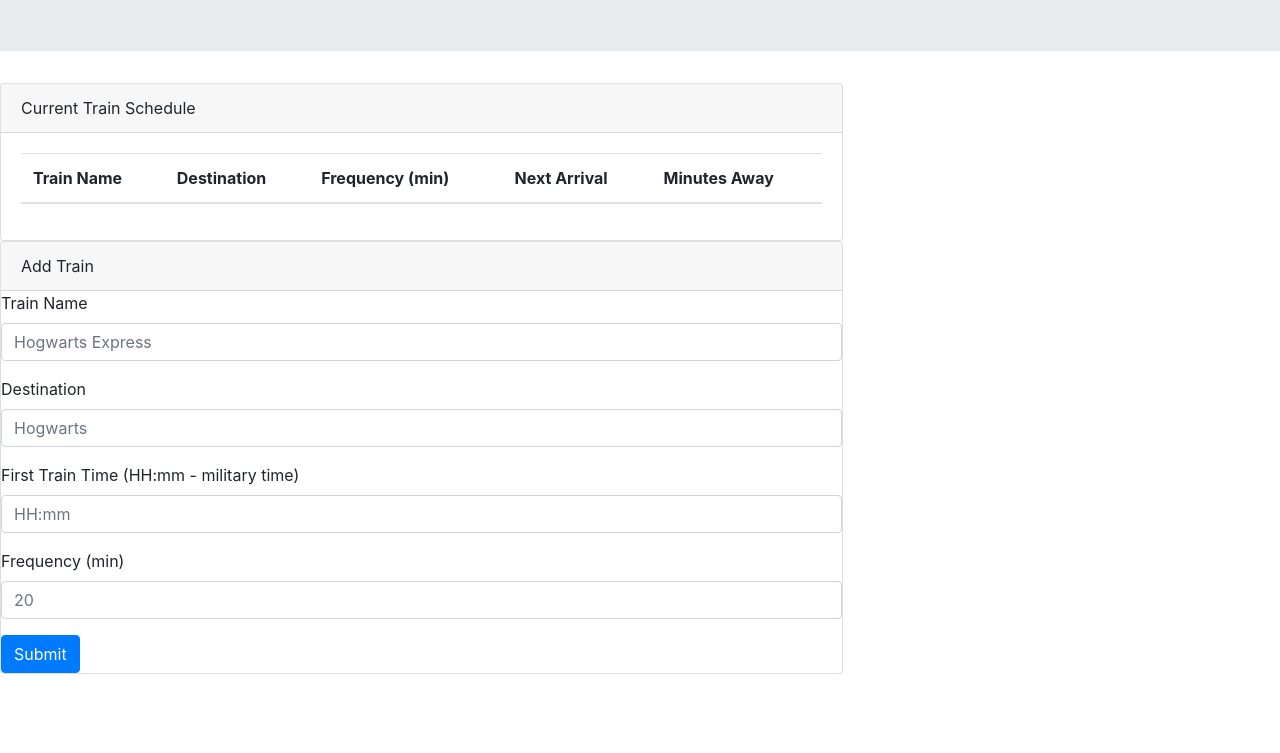
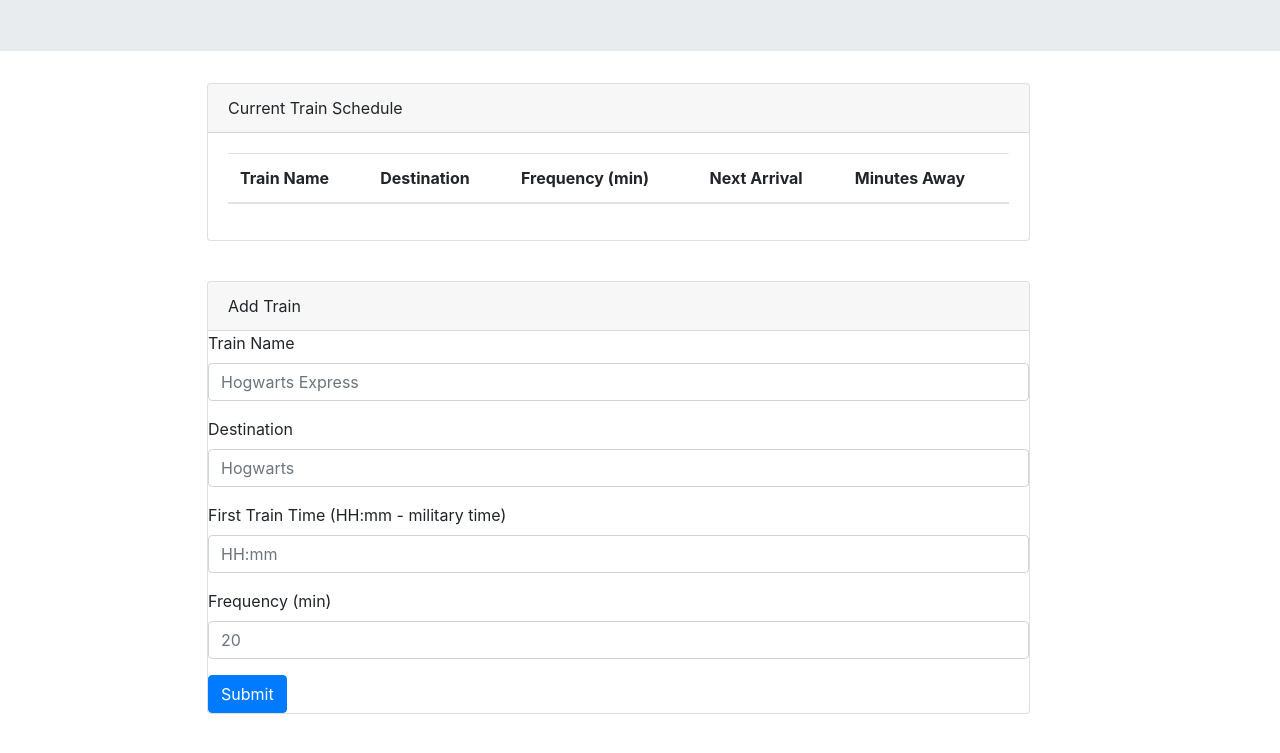
Before and after one commit to trozio/Train-Scheduler, a plain HTML site: page index.html in a window 1280 px wide. Shown: the part 191-944 px from the top of the page. Before the commit the page ends 865 px from the top, so only its background shows below. Drawn offline with nearby package versions, Linux system fonts and the light colour scheme; no server answers.

Commit message:
updated css

```diff
--- a/index.html
+++ b/index.html
@@ -17,8 +17,8 @@
   </div>
 </div>
 
-<div class="row">
-  <div class="col-lg-8 style="margin: 0 auto"">
+<div class="row-8">
+  <div class="col-lg-8" style="margin-left: 15%; margin-bottom: 40px;">
 	<div class="card">
 	  <div class="card-header">Current Train Schedule</div>
 
@@ -40,7 +40,7 @@
   </div>
 </div>
 
-<div class="card">
+<div class="card" style="margin-top: 40px;">
 	<div class="card-header">Add Train</div>
 <form>
   <div class="form-group">
```
